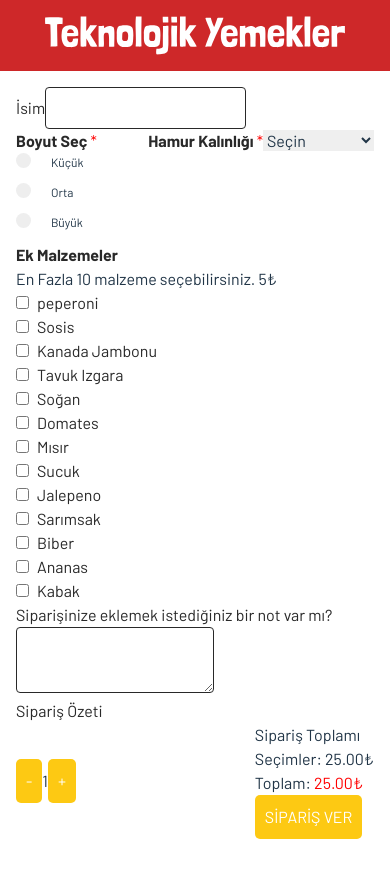
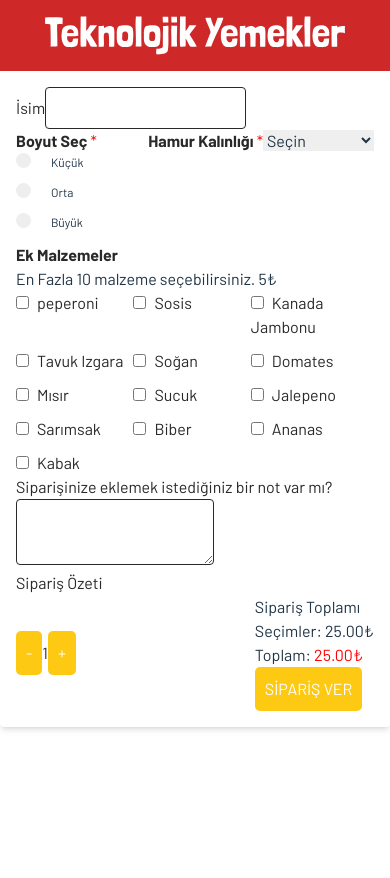
Before and after one commit to KemalArasTosunlar/s8-challamge-pizza-kemal, a React (Vite) app: page /order in a window 390 px wide. Shown: the top 878 px of the page. Built offline with nearby package versions, Linux system fonts and the light colour scheme.

Commit message:
Refactor OrderPizza component styles and layout; update CSS for improved presentation and responsiveness

```diff
--- a/src/OrderPizza.css
+++ b/src/OrderPizza.css
@@ -3,6 +3,7 @@
 body {
     margin: 0;
     font-family: 'Barlow', sans-serif; /* Updated font to Barlow */
+    display: block;
 }
 
 .max-w-md {
@@ -41,7 +42,7 @@ body {
 
 /* Customize the label (the container) */
 .container {
-    display: block;
+    display: flex;
     position: relative;
     padding-left: 35px;
     margin-bottom: 12px;
--- a/src/OrderPizza.jsx
+++ b/src/OrderPizza.jsx
@@ -1,15 +1,14 @@
 import React, { useState } from 'react';
-import { Button, Form, FormGroup, Label, Input } from 'reactstrap';
+import { Form, FormGroup, Label, Input } from 'reactstrap';
 import { toast } from 'react-toastify';
 import axios from 'axios';
-import Navbar from './components/NavBar/NavBar'; // Importing the Navbar component
-import './OrderPizza.css'; // Importing the CSS file for styles
+import './OrderPizza.css';
 
 const OrderPizza = () => {
     const [quantity, setQuantity] = useState(1); // Initialize quantity state
     const [name, setName] = useState('');
     const [size, setSize] = useState('');
-    const [dough, setDough] = useState(''); // State for dough thickness
+    const [dough, setDough] = useState(''); // State for dough thicknes
     const [toppings, setToppings] = useState([]);
     const [notes, setNotes] = useState('');
 
@@ -34,7 +33,7 @@ const OrderPizza = () => {
     };
 
     return (
-        <div style={{ height: '100vh', display: "flex" }}>
+        <div style={{ height: '100vh'}}>
             <Form onSubmit={handleSubmit} className="max-w-md mx-auto p-4 bg-gray rounded shadow-md">
                 <FormGroup>
                     <Label for="name" className="text-[#292929]">İsim</Label>
@@ -89,9 +88,10 @@ const OrderPizza = () => {
                         <strong className="text-[#292929]">Ek Malzemeler</strong>
                     </Label>
                     <p>En Fazla 10 malzeme seçebilirsiniz. 5₺</p>
-                    <div>
-                        {['peperoni', 'Sosis', 'Kanada Jambonu', 'Tavuk Izgara', 'Soğan', 'Domates', 'Mısır', 'Sucuk', 'Jalepeno', 'Sarımsak', 'Biber', 'Ananas', 'Kabak'].map((topping) => (
-                            <div key={topping}>
+                    <div style={{ display: 'flex', flexWrap: 'wrap', gap: '10px' }}>
+                        {['peperoni', 'Sosis', 'Kanada Jambonu', 'Tavuk Izgara', 'Soğan', 'Domates', 'Mısır', 'Sucuk', 'Jalepeno', 'Sarımsak', 'Biber', 'Ananas', 'Kabak'].map((topping, index) => (
+                            index < 15 && (
+                                <div key={topping} style={{ width: '30%' }}>
                                     <Input
                                         type="checkbox"
                                         id={topping}
@@ -101,6 +101,7 @@ const OrderPizza = () => {
                                     />
                                     <Label for={topping} className="text-[#292929]">{topping}</Label>
                                 </div>
+                            )
                         ))}
                     </div>
                 </FormGroup>
--- a/src/index.css
+++ b/src/index.css
@@ -31,7 +31,7 @@ a:hover {
 
 body {
   margin: 0;
-  display: flex;
+  display: block;
   place-items: center;
   min-width: 320px;
   min-height: 100vh;
```
Lines whose indentation alone changed are shown as unchanged.
